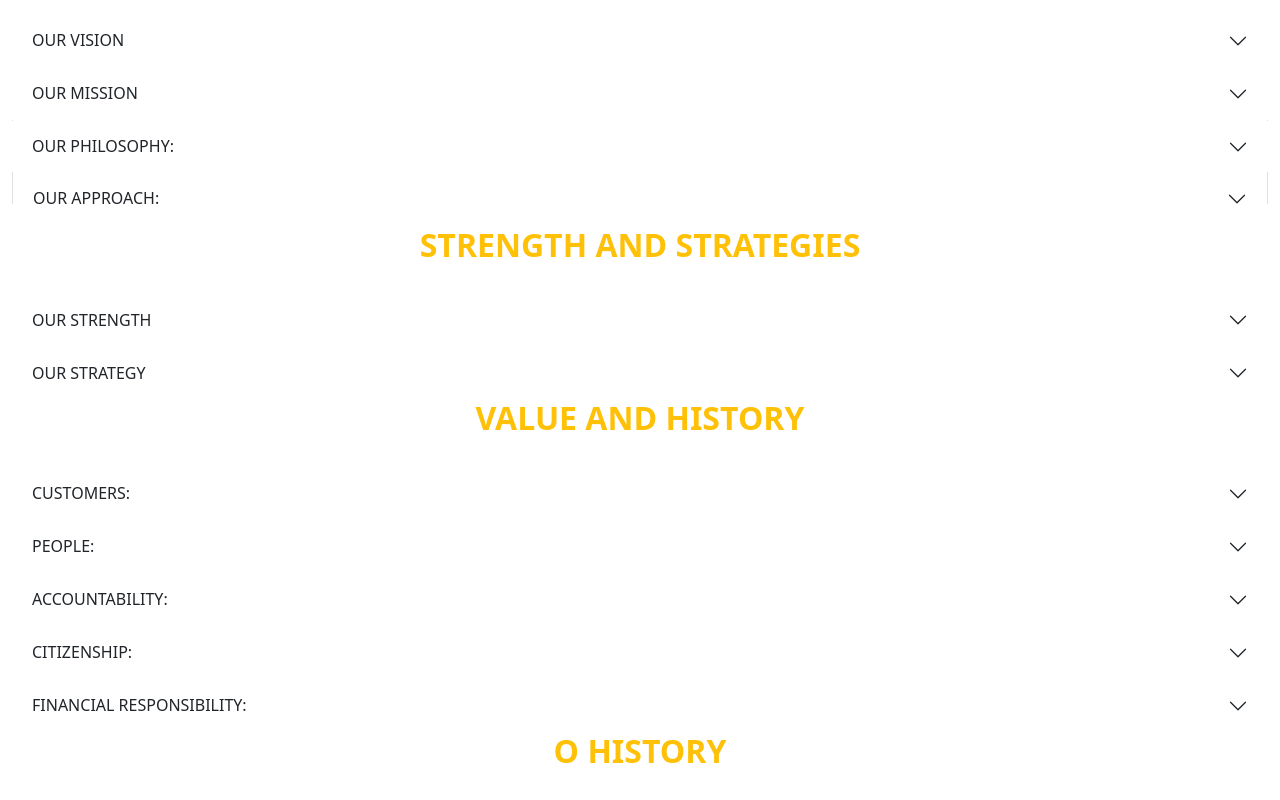
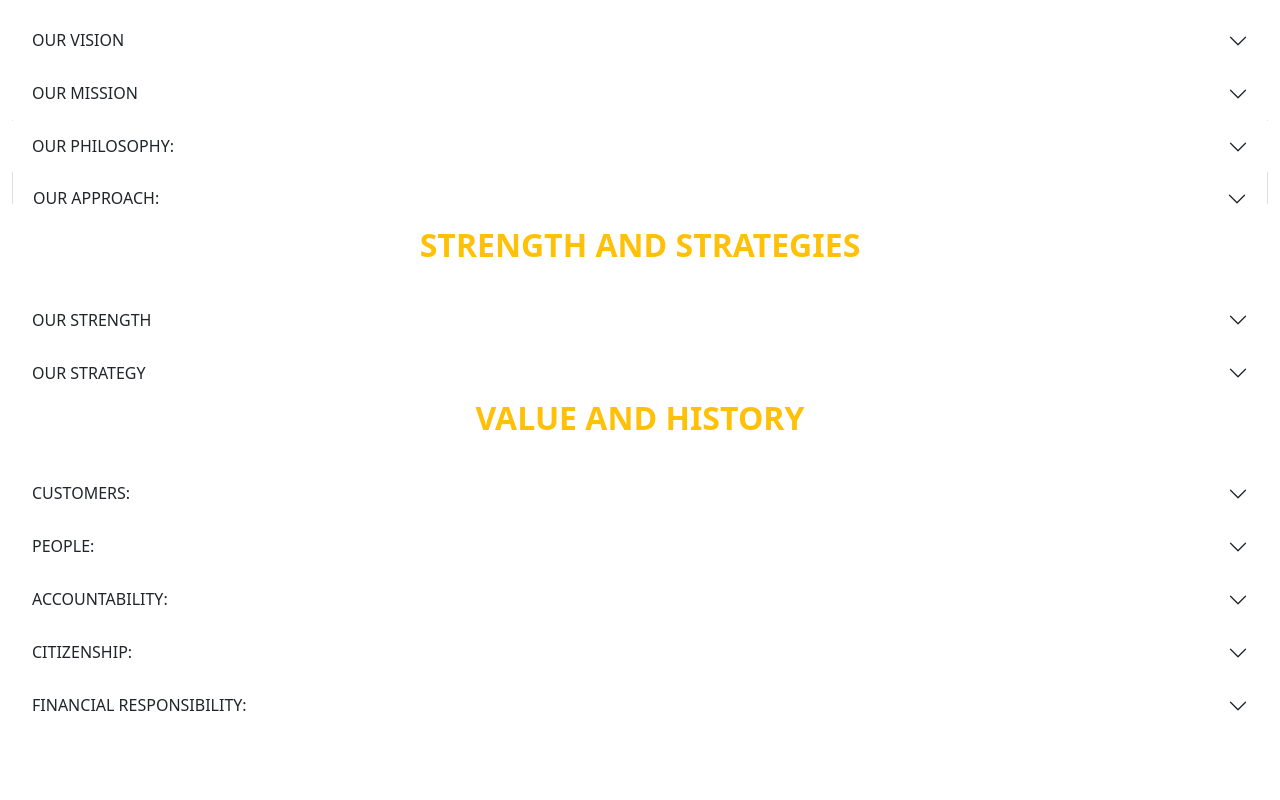
Before and after one commit to JohnnieEmmanuel/JohnnieEmmanuel.github.io, a plain HTML site: page index.html in a window 1280 px wide. Shown: the part 1805-2605 px from the top of the page. After the commit the page ends 2537 px from the top, so only its background shows below. Drawn offline with nearby package versions, Linux system fonts and the light colour scheme.

Commit message:
about section

```diff
--- a/index.html
+++ b/index.html
@@ -561,16 +561,9 @@ Providing the right quality is an essential part of our service. We achieve this
 
 </div>
 
-<div class="row">
-  <div class="col-lg-12 col-md-12 col-sm-12 col-xs-12 ">
-    <h2 id="services"  class="t-color justify-content-center text-center" style="margin-bottom: 30px;"><strong>O HISTORY</strong></h2>
+    </div>
+<div  id="d-noned" style="background-color: black;"  ></div>
 
-
-</div>
-
-
-</div>
-    </div>
 </div>
 
 </body>
```
